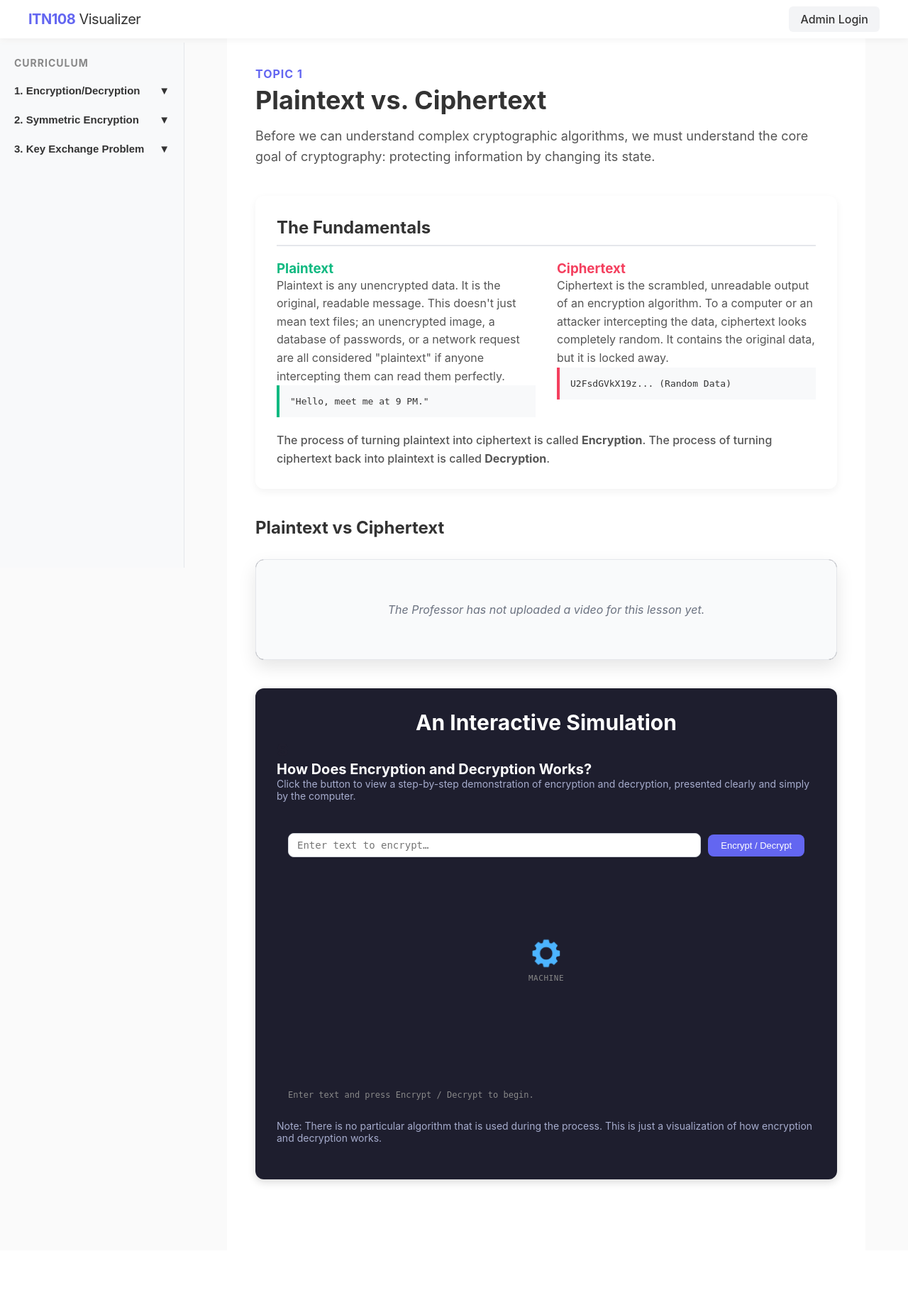
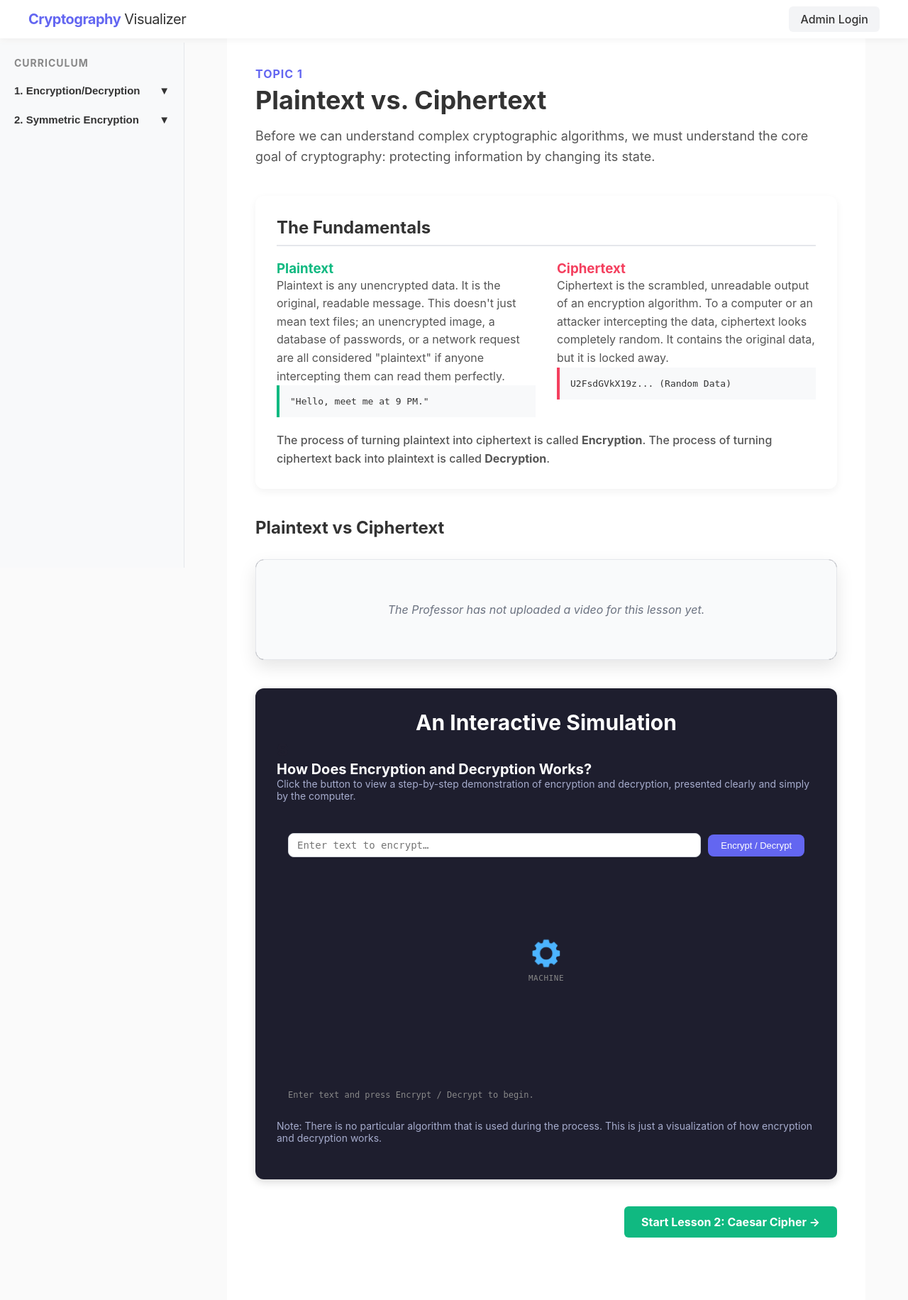
Before and after one commit to AlphaOts25/Viz_Crypto_Thesis, a Flask app: page /module/1/lesson/1 in a window 1280 px wide. Shown: the whole page at 71% size. Before the commit the page ends 1668 px from the top, so only its background shows below. Run offline with Flask 3, Linux system fonts and the light colour scheme; data that the repository does not hold is empty.

Commit message:
Finalize Topics

```diff
--- a/main.py
+++ b/main.py
@@ -248,12 +248,8 @@ def view_lesson(module_num, lesson_num):
         "module1_lesson2": "01_substitution.html",
 
         "module2_lesson1": "02_shared_key.html",
-        "module2_lesson2": "02_aes_standard.html",
-        "module2_lesson3": "02_key_distribution.html",
-
-        "module3_lesson1": "03_secure_distribution.html",
-        "module3_lesson2": "03_Middle.html",
-        "module3_lesson3": "03_deffie.html"
+        "module2_lesson2": "02_key_distribution.html",
+        "module2_lesson3": "02_deffie.html"
     }
 
     filename = file_map.get(target_code)
@@ -261,54 +257,20 @@ def view_lesson(module_num, lesson_num):
 
     return render_template(template_path, lesson_data=current_lesson)
 
-#----------------Lesson 1--------------------------------
+@app.route('/module/<int:module_num>/intro')
+def module_intro(module_num):
+    intro_map = {
+        1: "01_intro.html",
+        2: "02_intro.html",
+    }
 
-@app.route('/module1/intro')
-def module1_intro():
-    return render_template('topics/module1/01_intro.html')
+    filename = intro_map.get(module_num)
 
-@app.route('/module1/lesson1')
-def module1_lesson1():
-    return render_template('topics/module1/01_plaintext_vs_cyphertext.html')
+    if not filename:
+        return "Module not found", 404
 
-@app.route('/module1/lesson2')
-def module1_lesson2():
-    return render_template('topics/module1/01_substitution.html')
+    return render_template(f'topics/module{module_num}/{filename}')
 
-#----------------Lesson 2--------------------------
-
-@app.route('/module2/intro')
-def module2_intro():
-    return render_template('topics/module2/02_intro.html')
-
-@app.route('/module2/lesson1')
-def module2_lesson1():
-    return render_template('topics/module2/02_shared_key.html')
-
-@app.route('/module2/lesson2')
-def module2_lesson2():
-    return render_template('topics/module2/02_aes_standard.html')
-
-@app.route('/module2/lesson3')
-def module2_lesson3():
-    return render_template('topics/module2/02_key_distribution.html')
-#-----------------Lesson 3-------------------------
-
-@app.route('/module3/intro')
-def module3_intro():
-    return render_template('topics/module3/03_intro.html')
-
-@app.route('/module3/lesson1')
-def module3_lesson1():
-    return render_template('topics/module3/03_secure_distribution.html')
-
-@app.route('/module3/lesson2')
-def module3_lesson2():
-    return render_template('topics/module3/03_Middle.html')
-
-@app.route('/module3/lesson3')
-def module3_lesson3():
-    return render_template('topics/module3/03_deffie.html')
 #-----------------------MAIN------------------------------------
 UPLOAD_FOLDER = 'static/uploads/videos'
 os.makedirs(UPLOAD_FOLDER, exist_ok=True)
--- /dev/null
+++ b/requirements.txt
@@ -0,0 +1,4 @@
+Flask==3.1.3
+Jinja2==3.1.6
+Flask-Login==0.6.3
+pymongo==4.17.0
--- a/templates/base.html
+++ b/templates/base.html
@@ -3,7 +3,7 @@
 <head>
     <meta charset="UTF-8">
     <meta name="viewport" content="width=device-width, initial-scale=1.0">
-    <title>ITN108 | Cryptography Visualizer</title>
+    <title>Cryptography Visualizer</title>
     <link rel="stylesheet" href="{{ url_for('static', filename='css/style.css') }}">
 </head>
 <body>
@@ -11,9 +11,9 @@
     <nav class="navbar">
         <div class="nav-brand">
             {% if current_user.is_authenticated %}
-                <a href="{{ url_for('home') }}"><strong>ITN108</strong> Visualizer</a>
+                <a href="{{ url_for('home') }}"><strong>Cryptography</strong> Visualizer</a>
             {% else %}
-                <a href="#"><strong>ITN108</strong> Visualizer</a>
+                <a href="#"><strong>Cryptography</strong> Visualizer</a>
             {% endif %}
         </div>
         <div class="nav-actions">
@@ -36,7 +36,7 @@
                 <span class="arrow">▼</span>
             </button>
             <div class="dropdown-container">
-                <a href="{{ url_for('module1_intro') }}" style="font-weight: bold; color: #6366f1;">Introduction</a>
+                <a href="{{ url_for('module_intro', module_num=1) }}" style="font-weight: bold; color: #6366f1;">Introduction</a>
                 <a href="{{ url_for('view_lesson', module_num=1, lesson_num=1) }}">Plaintext vs Ciphertext</a>
                 <a href="{{ url_for('view_lesson', module_num=1, lesson_num=2) }}">Classical Cryptography</a>
             </div>
@@ -45,20 +45,10 @@
                 <span class="arrow">▼</span>
             </button>
             <div class="dropdown-container">
-                <a href="{{ url_for('module2_intro') }}" style="font-weight: bold; color: #6366f1;">Introduction</a>
+                <a href="{{ url_for('module_intro', module_num=2) }}" style="font-weight: bold; color: #6366f1;">Introduction</a>
                 <a href="{{ url_for('view_lesson', module_num=2, lesson_num=1) }}">Shared Key Concept</a>
-                <a href="{{ url_for('view_lesson', module_num=2, lesson_num=2) }}">AES Standard</a>
-                <a href="{{ url_for('view_lesson', module_num=2, lesson_num=3) }}">Key Distribution Problem</a>
-            </div>
-
-            <button class="dropdown-btn">3. Key Exchange Problem
-                <span class="arrow">▼</span>
-            </button>
-            <div class="dropdown-container">
-                <a href="{{ url_for('module3_intro') }}" style="font-weight: bold; color: #6366f1;">Introduction</a>
-                <a href="{{ url_for('view_lesson', module_num=3, lesson_num=1)  }}">Secure Distribution Issue</a>
-                <a href="{{ url_for('view_lesson', module_num=3, lesson_num=2)  }}">Man-in-the-Middle (Eve)</a>
-                <a href="{{ url_for('view_lesson', module_num=3, lesson_num=3)  }}">Diffie-Hellman Exchange</a>
+                <a href="{{ url_for('view_lesson', module_num=2, lesson_num=2) }}">Key Distribution Problem</a>
+                <a href="{{ url_for('view_lesson', module_num=2, lesson_num=3)  }}">Diffie-Hellman Exchange</a>
             </div>
         </aside>
         {% endif %}
--- a/templates/topics/module1/01_intro.html
+++ b/templates/topics/module1/01_intro.html
@@ -42,7 +42,7 @@
 </div>
 
 <div style="margin-top: 50px; text-align: right;">
-    <a href="#" style="background: #10b981; color: white; padding: 12px 24px; text-decoration: none; border-radius: 6px; font-weight: bold; font-size: 16px; transition: background 0.2s;">
+    <a href="{{ url_for('view_lesson', module_num=1, lesson_num=1) }}" style="background: #10b981; color: white; padding: 12px 24px; text-decoration: none; border-radius: 6px; font-weight: bold; font-size: 16px; transition: background 0.2s;">
         Start Lesson 1: Plaintext vs Ciphertext →
     </a>
 </div>
--- a/templates/topics/module1/01_plaintext_vs_cyphertext.html
+++ b/templates/topics/module1/01_plaintext_vs_cyphertext.html
@@ -86,6 +86,12 @@
             <div class="status" id="status">Enter text and press Encrypt / Decrypt to begin.</div>
         </div>
         <p style="color: #a6accd; font-size: 14px; margin-bottom: 20px;">Note: There is no particular algorithm that is used during the process. This is just a visualization of how encryption and decryption works. </p>
+    </div>
+
+    <div style="margin-top: 50px; text-align: right;">
+        <a href="{{ url_for('view_lesson', module_num=1, lesson_num=2) }}" style="background: #10b981; color: white; padding: 12px 24px; text-decoration: none; border-radius: 6px; font-weight: bold; font-size: 16px; transition: background 0.2s;">
+            Start Lesson 2: Caesar Cipher →
+        </a>
     </div>
 
 </div>
--- a/templates/topics/module3/03_deffie.html
+++ b/templates/topics/module2/02_deffie.html
@@ -82,6 +82,11 @@
             </div>
         </div>
     </div>
+    <div style="margin-top: 50px; text-align: right;">
+        <a href="#" style="background: #10b981; color: white; padding: 12px 24px; text-decoration: none; border-radius: 6px; font-weight: bold; font-size: 16px; transition: background 0.2s;">
+            Next | Module 2: Symmetric Encryption →
+        </a>
+    </div>
 
 </div>
 
--- a/templates/topics/module2/02_key_distribution.html
+++ b/templates/topics/module2/02_key_distribution.html
@@ -80,7 +80,7 @@
 
     <div style="margin-top: 50px; text-align: right;">
         <p style="color: #888; font-size: 14px; margin-bottom: 10px;">How do we solve this impossible problem?</p>
-        <a href="#" style="background: #6366f1; color: white; padding: 12px 24px; text-decoration: none; border-radius: 6px; font-weight: bold; font-size: 16px; box-shadow: 0 4px 6px rgba(99, 102, 241, 0.2);">
+        <a href="{{ url_for('view_lesson', module_num=2, lesson_num=3) }}" style="background: #6366f1; color: white; padding: 12px 24px; text-decoration: none; border-radius: 6px; font-weight: bold; font-size: 16px; box-shadow: 0 4px 6px rgba(99, 102, 241, 0.2);">
             Start Module 3: Public Key Cryptography →
         </a>
     </div>
```
Also changed, not shown: templates/admin/dashboard.html (+6 -6 lines), templates/index.html (+4 -3 lines), templates/topics/module1/01_substitution.html (+5 -2 lines), templates/topics/module2/02_intro.html (+12 -7 lines), templates/topics/module3/02_aes_standard.html (renamed from templates/topics/module2/02_aes_standard.html), 1 other file.
